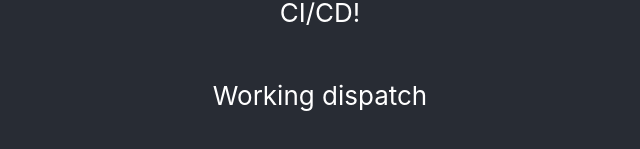
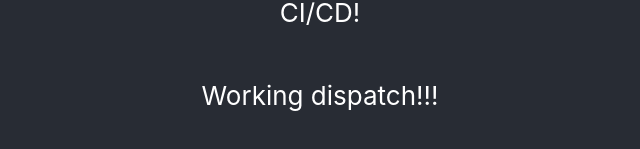
Before and after one commit to sermeds/CloudReact, a React (Create React App) app: page / in a window 1280 px wide. Shown: the part 589-738 px from the top of the page, without its empty margins (320-960 px from the left). Built offline with nearby package versions, Linux system fonts and the light colour scheme.

Commit message:
153216146233

```diff
--- a/src/App.js
+++ b/src/App.js
@@ -11,7 +11,7 @@ function App() {
         </p>
         <p>Cloud Computing!!!</p>
         <p>CI/CD!</p>
-        <p>Working dispatch</p>
+        <p>Working dispatch!!!</p>
       </header>
     </div>
   );
```
